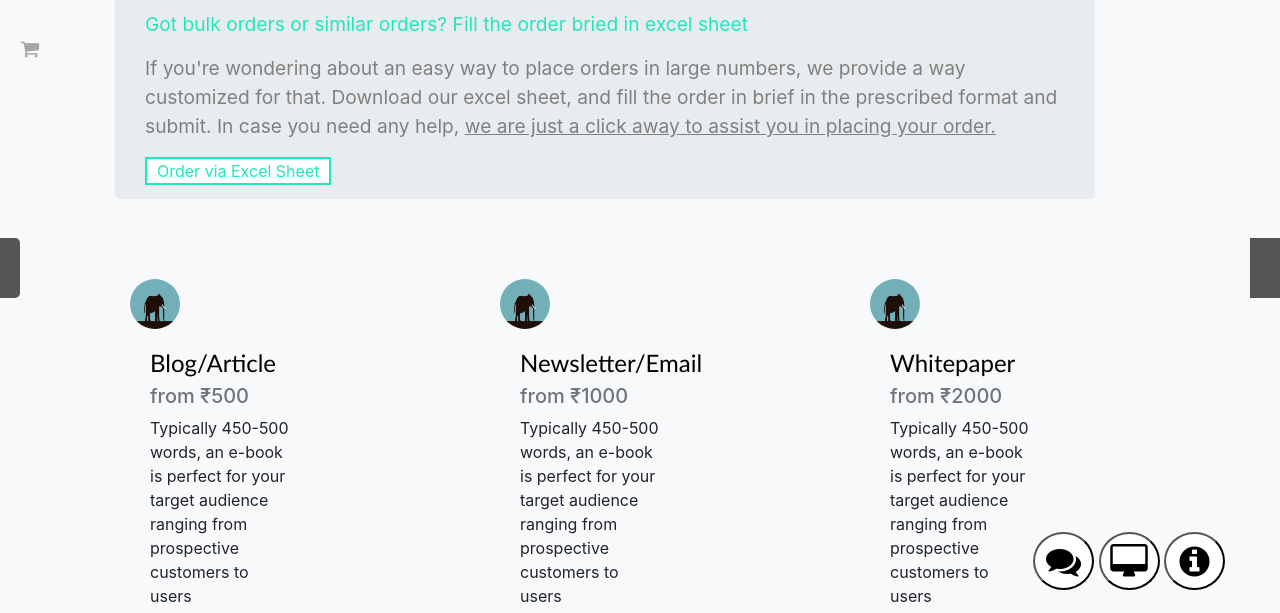
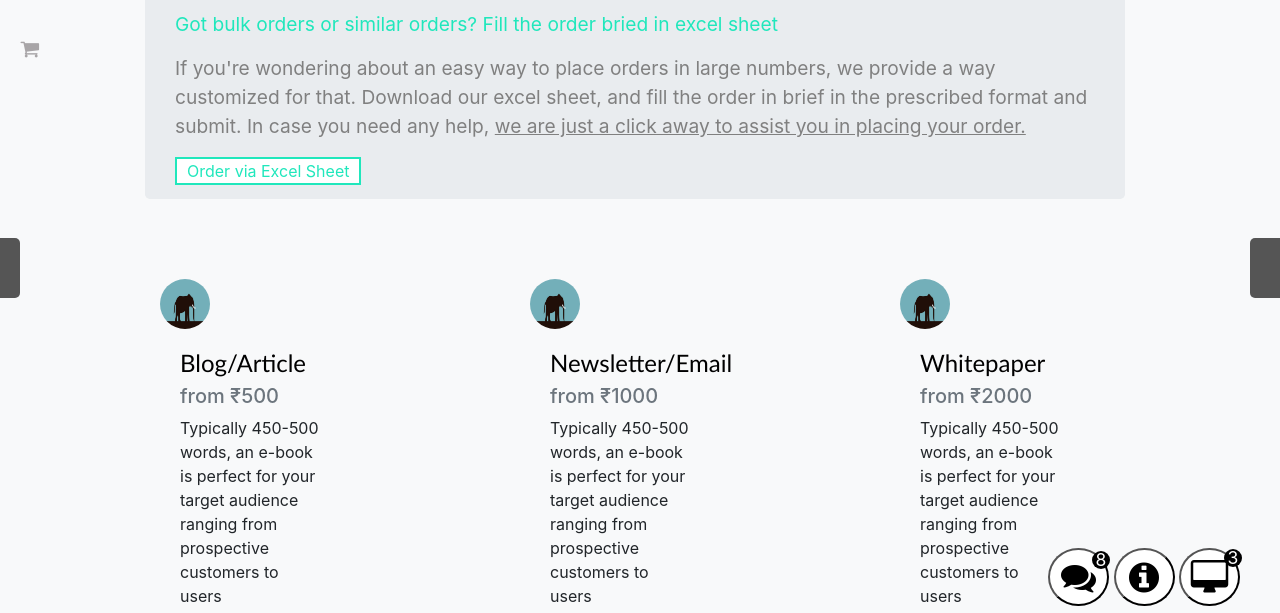
Before and after one commit to hitarthjoshi1999/dishvyas.github.io, a website: page index.html in a window 1280 px wide. Shown: the part 162-775 px from the top of the page. Drawn offline with nearby package versions, Linux system fonts and the light colour scheme.

Commit message:
Changes2

```diff
--- a/css/assignment.css
+++ b/css/assignment.css
@@ -19,17 +19,46 @@
   margin-bottom: 0;
 }
 
-.button5 {
+.button-badge {
   border-radius: 50%;
 }
-.button5 img {
-  transition: 0.3s;
-  text-decoration: none;
-  border-radius: 0 5px 5px 0;
+
+.button-badge[data-badge]:after {
+  content:attr(data-badge);
+  position:absolute;
+  top:3px;
+  right:130px;
+  font-size:.5em;
+  background:black;
+  color:white;
+  width:18px;height:18px;
+  text-align:center;
+  line-height:18px;
+  border-radius:50%;
+  box-shadow:0 0 0px white;
 }
 
-.button5 img:hover {
-  right: 0;
+.button4 {
+  border-radius: 50%;
+}
+
+.button3 {
+  border-radius: 50%;
+}
+
+.button3[data-badge]:after {
+  content:attr(data-badge);
+  position:absolute;
+  top:1px;
+  right:-2px;
+  font-size:.5em;
+  background:black;
+  color:white;
+  width:18px;height:18px;
+  text-align:center;
+  line-height:18px;
+  border-radius:50%;
+  box-shadow:0 0 0px white;
 }
 
 #back {
@@ -45,7 +74,7 @@
   text-decoration: none;
   font-size: 20px;
   color: white;
-  border-radius: 0 5px 5px 0;
+  border-radius: 0px 5px 5px 0px;
 }
 
 #back a:hover {
@@ -68,7 +97,7 @@
       text-decoration: none;
       font-size: 20px;
       color: white;
-      border-radius: 0 5px 5px 0;
+      border-radius: 5px 0px 0px 5px;
 }
 #rback a:hover {
       right: 0;
@@ -80,7 +109,7 @@
 
 
 .icon-bar {
-  width: 20px;
+  width: 50px;
   padding-left: 1px;
   /* background-color:#f9f9f9; */
 }
@@ -106,6 +135,7 @@
 
 body {
   padding-top: 56px;
+  background-color: rgb(168, 165, 167);
 }
 h4 {
   font-family: "Calibri";
@@ -131,9 +161,7 @@ a {
   text-align: center;
   font-size: 30px;
 }
-  /* .social {
-    padding-left: 0px;
-  } */
+
    li {
     display: inline-block;
     margin-left: 10px;
--- a/index.html
+++ b/index.html
@@ -42,33 +42,24 @@
   </nav>
   <nav class="navbar navbar-expand-lg navbar-light bg-light fixed-bottom">
       <div class="comments">
-          <ul class="container">
-              <button class="button button5" style="background-color: white;font-size:35px;" data-hover="Comments(8)" data-acive="">
-                  <i class="fa fa-fw fa-comments">
-                      <!-- <div class="overlay">
-                          <div class="text">Comments</div>
-                        </div> -->
+          <!-- <ul class="container"> -->
+              <button class="button-badge" title="Comments" data-badge="8" style="background-color: white;font-size:35px;">
+                  <i class="fa fa-fw fa-comments"></i>
+                  <!-- <span class="badge alert">8</span>                  -->
+              </button>
+              <button class="button4" title="Inspect" style="background-color: white;font-size:35px;">
+                  <i class="fa fa-fw fa-info-circle ">
                   </i>
               </button>
-              <button class="button button5" style="background-color: white;font-size:35px;">
-                  <i class="fa fa-fw fa-desktop ">
-                      <!-- <div class="overlay">
-                      <div class="text">Screens</div>
-                    </div> -->
+              <button class="button3" title="Screens" data-badge="3" style="background-color: white;font-size:35px;">
+                  <i class="fa fa-fw fa-desktop fa-xs">
                   </i>
               </button>
-              <button class="button button5" style="background-color: white;font-size:35px;">
-                  <i class="fa fa-fw fa-info-circle fa-xs">
-                      <!-- <div class="overlay">
-                      <div class="text">Inspect</div>
-                    </div> -->
-                  </i>
-              </button>
-          </ul>
+          <!-- </ul> -->
         </div>
   </nav>
   <!-- Page Content -->
-
+    <nav id="sidebar">
       <div class="icon-bar" style="font-size:50px;float:left">
           <a href="#dashboard"><i class="fa fa-fw fa-th fa-xs"></i></a>
           <a  href="#"><i class="fa fa-fw fa-search fa-xs"></i></a>
@@ -80,7 +71,7 @@
               <a href="#" id="backr"><i class="fa fa-arrow-right"></i></a>
           </div>
        </div>
-
+       </nav>
         <div class="container" style="float: left;">
           <header class="jumbotron">
               <h3>Content Store</h3><br>
```
